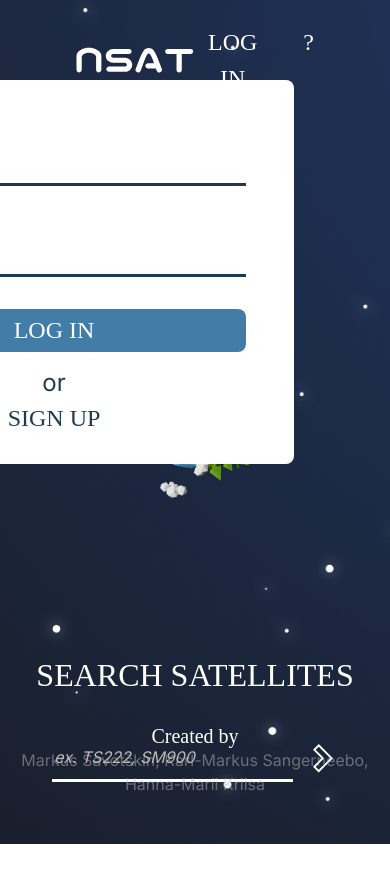
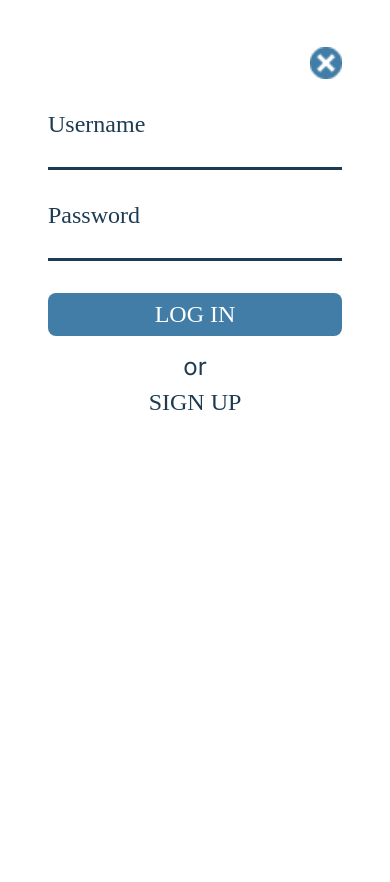
Before and after one commit to MarkusSavotskin/js-nasa-frontend-vs22, a React (Create React App) app: page / in a window 390 px wide. Both pictures are taken after a click on the element "LOG IN". Shown: the top 882 px of the page. Before the commit the page ends 844 px from the top, so only its background shows below. Built offline with nearby package versions, Linux system fonts and the light colour scheme; a web font is replaced by a local one.

Commit message:
Made page responsive

```diff
--- a/src/App.js
+++ b/src/App.js
@@ -41,6 +41,13 @@ function App() {
     }
   }
 
+  const closeTooltip = (tooltip) => {
+    if (tooltip === 'faq') {
+        setShowFAQTooltip(!showFAQTooltip)
+    } else if (tooltip === 'login') {
+        setShowLoginTooltip(!showLoginTooltip)
+    }
+  }
 
   return (
     <div className='App'>
@@ -63,11 +70,17 @@ function App() {
           <div className="col-12">
             <div className="Login-tooltip">
               <Tooltip showTooltip={showLoginTooltip} child='login-tooltip'>
+                <div className="ExitWrapper">
+                  <span className="Exit" onClick={handleLoginClick}/>
+                </div>
                 <Form/>
               </Tooltip>
             </div>
             <div className="FAQ-tooltip">
               <Tooltip showTooltip={showFAQTooltip} child='faq-tooltip'>
+                <div className="ExitWrapper">
+                  <span class="Exit" onClick={handleFAQClick}/>
+                </div>
                 <FAQ/>
               </Tooltip>
             </div>
@@ -77,7 +90,7 @@ function App() {
 
       <div className="container-fluid MainBody">
         <div className="row">
-          <div className="col-lg-12 d-flex pt-5 MainContent">
+          <div className="col-lg-12 d-flex MainContent">
             <div className="col-6">
               <div className="Globe"></div>
             </div>
@@ -93,7 +106,7 @@ function App() {
           <div className="col-12 d-flex">
             <div className="FooterContent">
               <h2>Created by </h2>
-              <span>Markus Savotškin, Karl-Markus Sangerneebo, Hanna-Marii Kriisa</span>
+              <span>Markus Savotškin, Karl-Markus Sangernebo, Hanna-Marii Kriisa</span>
             </div>
           </div>
         </div>
--- a/src/app.css
+++ b/src/app.css
@@ -1,7 +1,34 @@
 @import "@fontsource/koulen";
 @import "@fontsource/inter";
 
+@media screen and (max-width: 590px) {
+  .Exit {
+    display: flex !important;
+    width: 2rem;
+    height: 2rem;
+    background-image: url("/src/img/icon__circle_x_.png");
+    background-size: contain;
+    background-position: center;
+  }
+
+  .ExitWrapper {
+    display: flex;
+    width: 100%;
+    justify-content: flex-end;
+    padding-top: 2rem;
+    padding-right: 3rem;
+  }
+}
+
 @media screen and (max-width: 992px) {
+  .MainBody {
+    position: relative;
+  }
+
+  .Footer {
+    position: relative !important;
+  }
+
   .MainContent {
     flex-direction: column;
     align-items: center;
@@ -28,14 +55,14 @@ p {
 
 
 .App {
+  position: relative;
   text-align: center;
-  width: 100vw;
-  height: 100vh;
   background-image: url("./img/Background.png");
   background-position: top;
   background-repeat: no-repeat;
   background-size: cover;
   background-color: #303845;
+  min-height: 100vh;
 }
 
 .Header {
@@ -52,7 +79,12 @@ p {
   gap: 2rem;
 }
 
+.Exit {
+  display: none;
+}
+
 .MainBody {
+  margin-top: 7rem;
   color: #ffff;
 }
 
@@ -63,13 +95,13 @@ p {
   background-size: contain;
   background-repeat: no-repeat;
   background-position: center;
+  z-index: 0;
 }
 
 .Footer {
-  display: flex;
   position: absolute;
   bottom: 0;
-  left: 0;
+  display: flex;
   justify-content: center;
   padding: 3rem;
 }
--- a/src/components/FAQ/FAQ.js
+++ b/src/components/FAQ/FAQ.js
@@ -1,9 +1,10 @@
 import React from "react";
 import './FAQ.css'
+import '../Form/Form.css'
 
 const FAQ = () => {
   return (
-    <div className='faq-body'>
+    <div className='login-form TooltipContent'>
       <h1>HOW DOES IT WORK?</h1>
       <p>Lorem ipsum Lorem ipsum Lorem ipsum Lorem ipsum</p>
     </div>
--- a/src/components/Form/Form.css
+++ b/src/components/Form/Form.css
@@ -1,7 +1,18 @@
 @import "@fontsource/koulen";
 @import "@fontsource/inter";
 
+@media screen and (max-width: 590px) {
+    .login-form {
+        width: 100% !important;
+        min-width: 100%;
+        height: 100%;
+        border-radius: 0 !important;
+    }
+}
+
 .login-form {
+    display: flex;
+    flex-direction: column;
     border-radius: 1rem;
     padding: 2rem 3rem;
     background-color: white;
--- a/src/components/Tooltip/Tooltip.css
+++ b/src/components/Tooltip/Tooltip.css
@@ -1,3 +1,29 @@
+@media screen and (max-width: 590px) {
+    .Login-tooltip {
+        margin-right: 0 !important;
+    }
+
+    .login-tooltip {
+        right: 0 !important;
+        top: 0 !important;
+        height: 100%;
+        width: 100%;
+        border-radius: 0 !important;
+    }
+
+    .faq-tooltip {
+        top: 0 !important;
+        right: 0!important;
+        height: 100%;
+        width: 100%;
+        border-radius: 0 !important;
+    }
+}
+
+.login-tooltip, .faq-tooltip {
+    z-index: 999;
+}
+
 .Login-tooltip {
     display: flex;
     justify-content: flex-end;
@@ -5,7 +31,8 @@
 }
 
 .login-tooltip {
-    display: block;
+    display: flex;
+    flex-direction: column;
     border-radius: 0.5rem;
     transition: 200ms;
     position: absolute;
@@ -13,7 +40,7 @@
     opacity: 1;
     padding-top: 15px;
     background: white;
-    right: 6rem;
+    right: 7rem;
 }
 
 .login-tooltip.active {
@@ -36,7 +63,7 @@
     opacity: 1;
     padding-top: 15px;
     background: white;
-    right: 4rem;
+    right: 5rem;
 }
 
 .faq-tooltip.active {
```
Also changed, not shown: src/img/icon__circle_x_.png (added).
